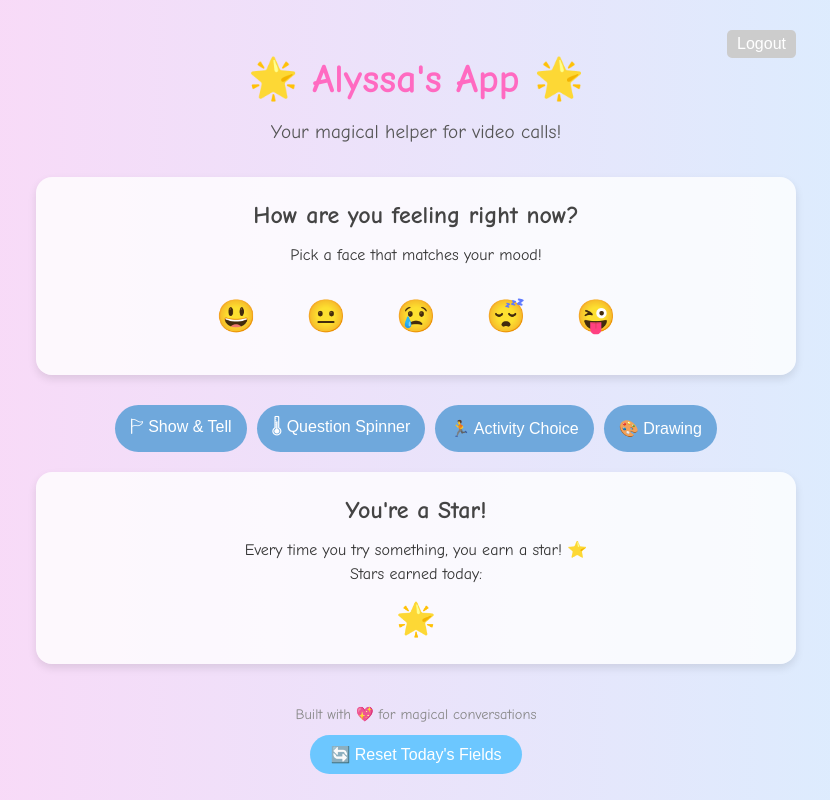
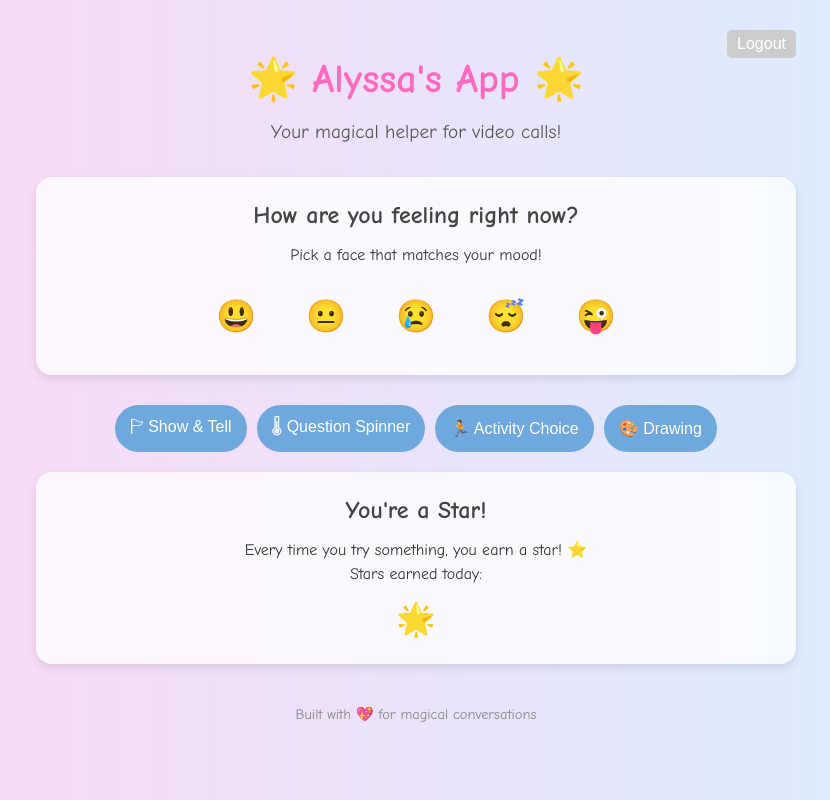
Before and after one commit to KeiraJCoder/Alyssas-App-Backend, a website: page public/index.html in a window 1280 px wide. Shown: the whole page, without its empty margins (224-1054 px from the left). Drawn offline with nearby package versions, Linux system fonts and the light colour scheme; files that its build step writes are made by us from their sources; files whose address does not match are found by name.

Commit message:
Update index.html

```diff
--- a/public/index.html
+++ b/public/index.html
@@ -205,7 +205,7 @@
 
     <footer>
       <p>Built with 💖 for magical conversations</p>
-      <button onclick="resetDailyFields()">🔄 Reset Today's Fields</button>
+      <!-- <button onclick="resetDailyFields()">🔄 Reset Today's Fields</button> -->
     </footer>
   </div>
 
```
